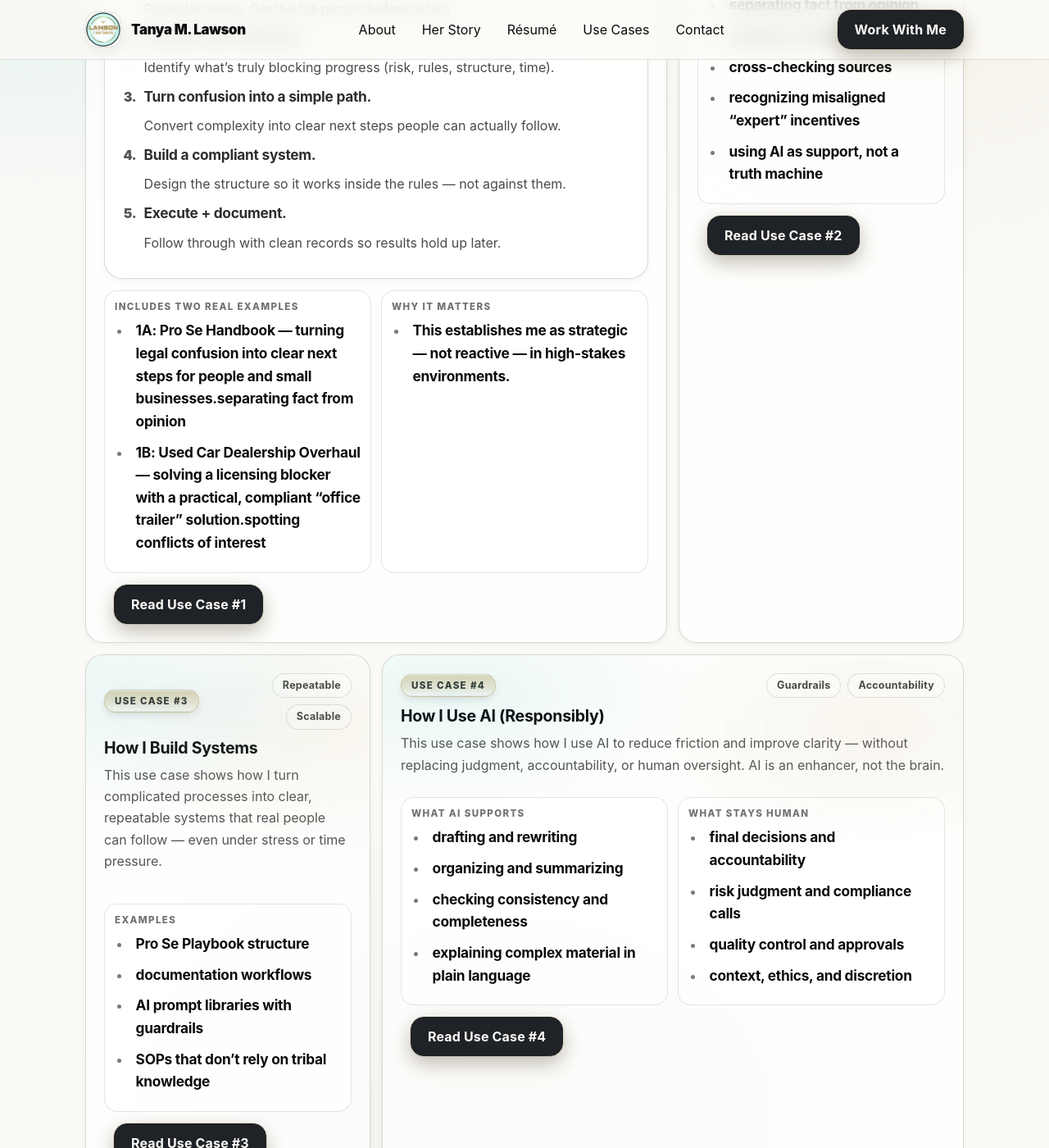
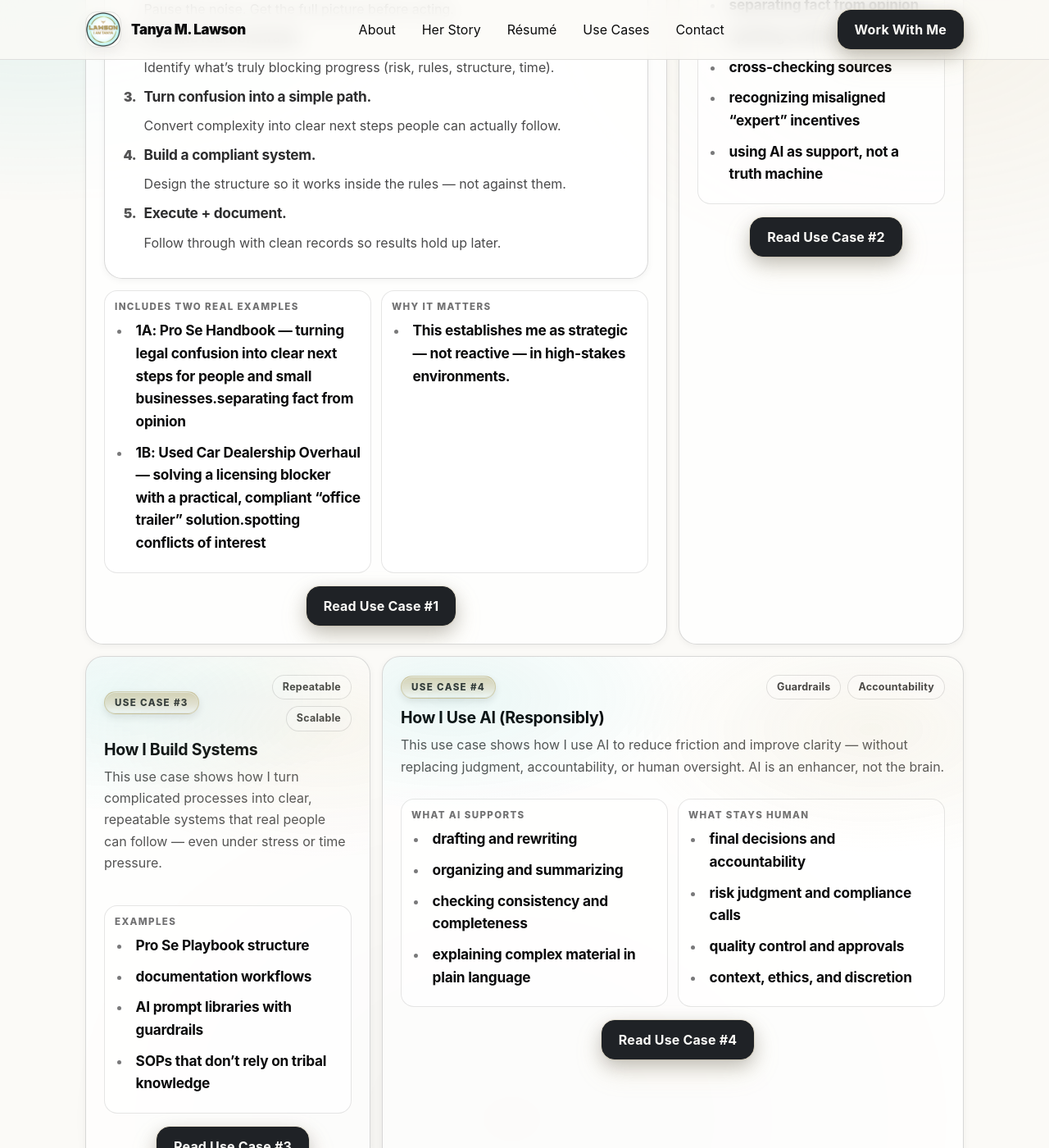
Before and after one commit to TanyaWBM1/TanyaLawson, a Jekyll site: the page built from use-cases/index.html, in a window 1280 px wide and 1400 px high, scrolled down 1409 px. Shown: the whole window at 82% size. Built offline with Jekyll 4.4.1, drawn with Linux system fonts in a browser that asks for light colours.

Commit message:
Update styles.css

```diff
--- a/assets/css/styles.css
+++ b/assets/css/styles.css
@@ -1035,12 +1035,17 @@ body.page-contact .nav a[href="/contact/"]::after{
   box-shadow: 0 0 0 1px rgba(0,0,0,.10);
 }
 
-/* usecase actions row */
+/* =========================================
+   Use case action buttons — centered
+   ========================================= */
+
 .usecase-actions{
-  display:flex;
+  display: flex;
+  justify-content: center;   /* centers within card */
+  align-items: center;
   gap: 12px;
   flex-wrap: wrap;
-  margin-top: 14px;
+  margin-top: 16px;
 }
 
 /* =========================
```
